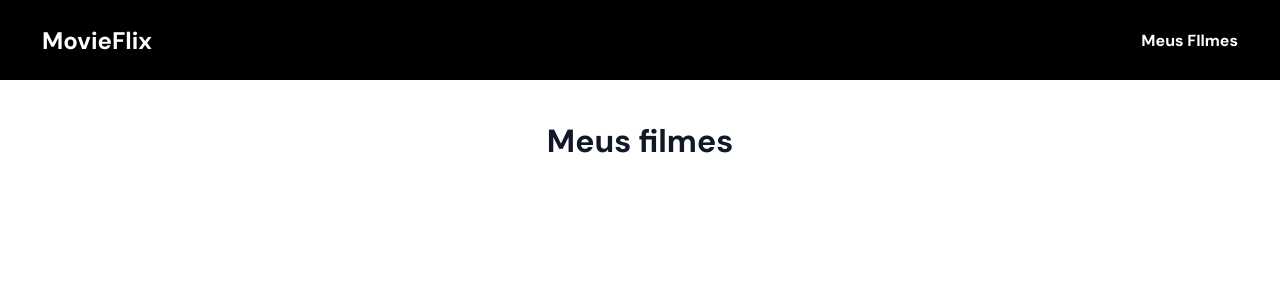
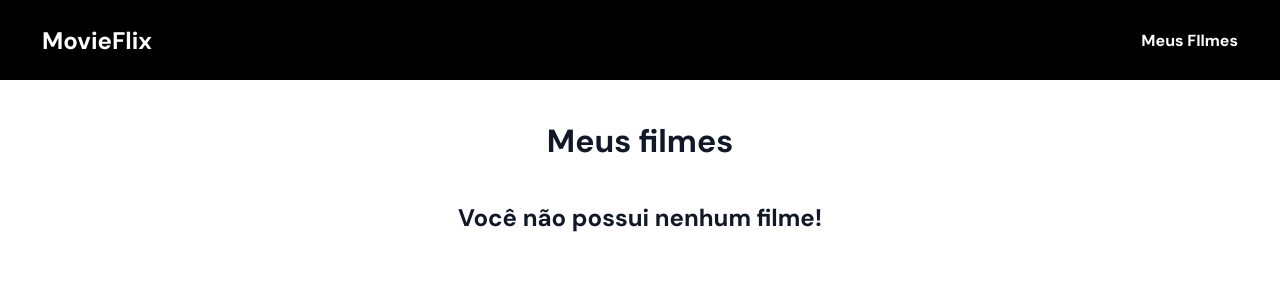
Before and after one commit to danielsouzaaj/movieflix, a React (Create React App) app: page /favoritos in a window 1280 px wide. Shown: the top 300 px of the page. Built offline with nearby package versions, Linux system fonts and the light colour scheme.

Commit message:
Atualiza favoritos

```diff
--- a/src/pages/Favoritos/favoritos.css
+++ b/src/pages/Favoritos/favoritos.css
@@ -3,12 +3,17 @@
 }
 
 .favoritos h1,
-.favoritos strong {
+.favoritos strong,
+.favoritos span {
     color: #111827;
 }
 
 .favoritos h1 {
     margin: 2.5rem 0;
+}
+
+.favoritos span {
+    font-size: 1.5rem;
 }
 
 .favoritos strong {
--- a/src/pages/Favoritos/index.js
+++ b/src/pages/Favoritos/index.js
@@ -15,7 +15,7 @@ function Favoritos() {
         const filtered = favoritos.filter(item => item.id !== id)
 
         setFavoritos(filtered)
-        localStorage.setItem('@movieflix', filtered)
+        localStorage.setItem('@movieflix', JSON.stringify(filtered))
         alert('Filme excluido!')
     }
 
@@ -23,6 +23,8 @@ function Favoritos() {
         <div className="favoritos">
             <div className="container">
                 <h1>Meus filmes</h1>
+
+                {favoritos.length === 0 && <span>Você não possui nenhum filme!</span>}
 
                 <ul>
                     {favoritos.map((filme) => {
```
